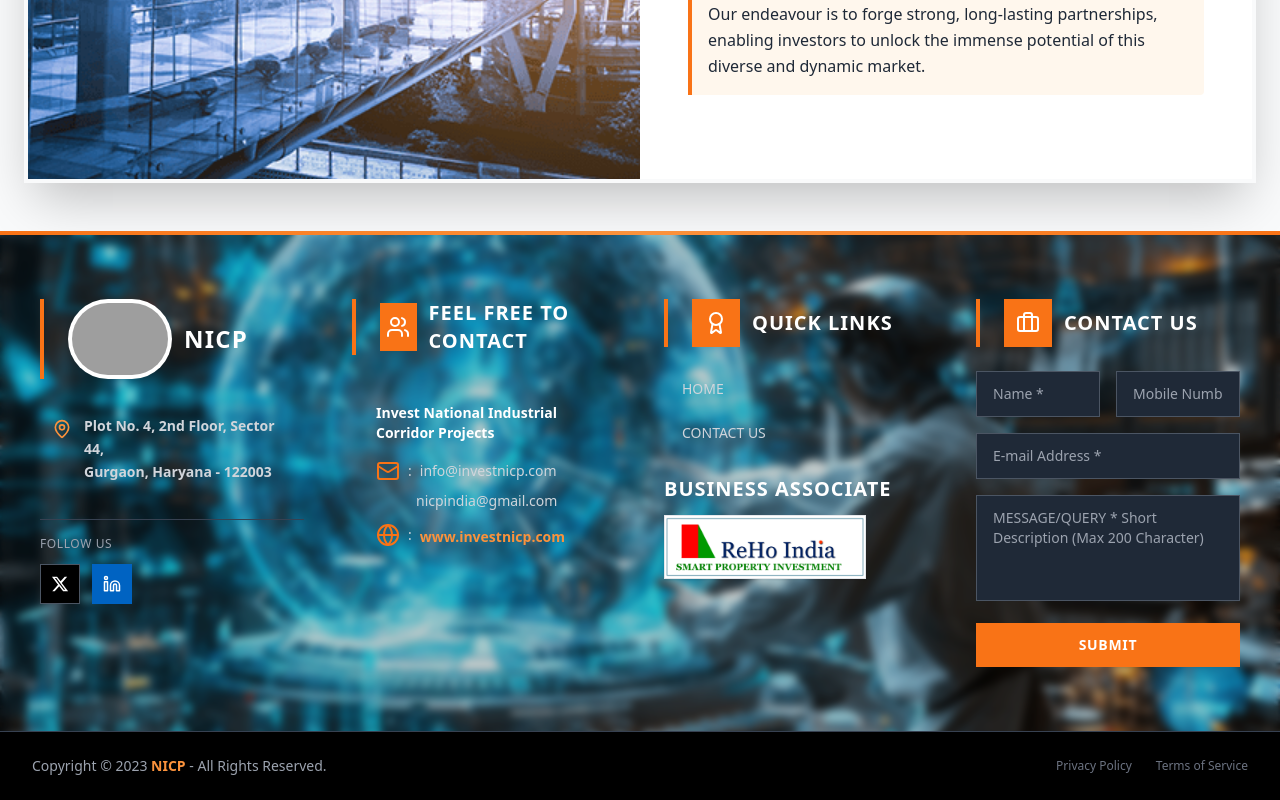
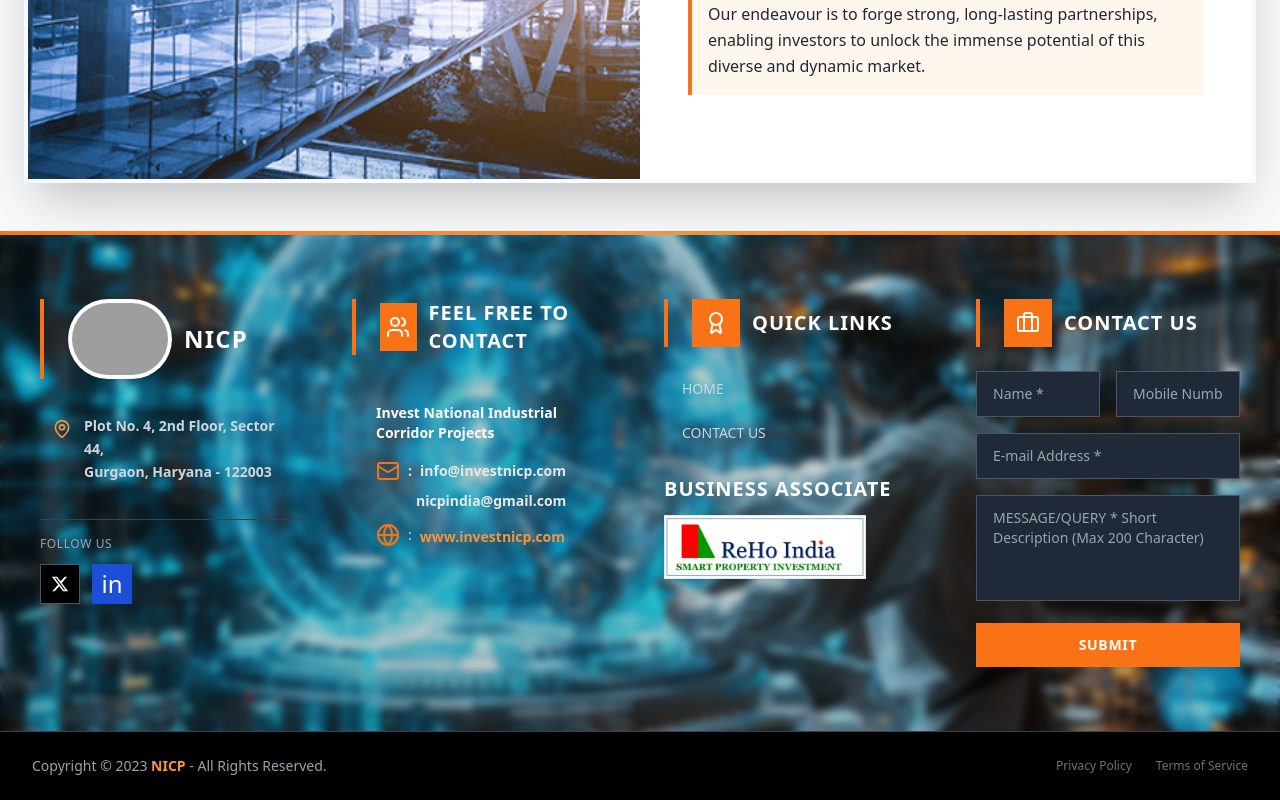
Before and after one commit to desirediv0/invest-nicp, a Next.js app: page / in a window 1280 px wide. Shown: the part 5222-6022 px from the top of the page. Built offline with nearby package versions, Linux system fonts and the light colour scheme; grey boxes are pictures that could not be loaded.

Commit message:
update footer

```diff
--- a/src/components/Footer.jsx
+++ b/src/components/Footer.jsx
@@ -88,8 +88,9 @@ export default function BusinessFooter() {
                                     <a target="_blank" href="https://x.com/investnicp" className="w-10 h-10 text-white bg-black flex items-center justify-center transition-colors border border-gray-600">
                                         <FaXTwitter size={18} />
                                     </a>
-                                    <a target="_blank" href="https://www.linkedin.com/company/investnicp/posts/?feedView=all" className="w-10 h-10 bg-[#0063C2]  flex items-center justify-center transition-colors">
-                                        <Linkedin size={18} className="text-white" />
+                                    <a href="https://www.linkedin.com/company/investnicp/posts/?feedView=all" target="_blank" rel="noopener noreferrer"
+                                        className="w-10 h-10 bg-blue-700 hover:bg-blue-800 flex items-center justify-center text-white transition-colors">
+                                        <span className="text-2xl">in</span>
                                     </a>
                                 </div>
                             </div>
@@ -117,11 +118,11 @@ export default function BusinessFooter() {
 
                                     <div className="space-y-3 text-sm">
                                         <div className="space-y-2">
-                                            <div className="flex items-center gap-2 text-gray-300">
-                                                <span className="text-base">  <MailIcon className='text-sm text-orange-500' /></span>:
+                                            <div className="flex items-center gap-2 text-gray-200 font-bold">
+                                                <span className="text-base ">  <MailIcon className='text-sm text-orange-500' /></span>:
                                                 <span> info@investnicp.com</span>
                                             </div>
-                                            <div className="flex items-center gap-2 text-gray-300 ml-10">
+                                            <div className="flex items-center gap-2 text-gray-200 ml-10 font-bold">
 
                                                 <span>nicpindia@gmail.com</span>
                                             </div>
```
